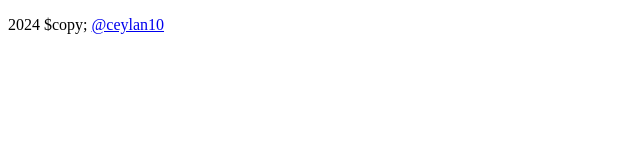
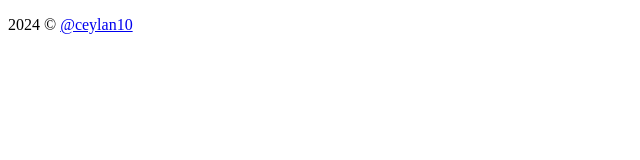
Before and after one commit to ceylan10/celebi, a plain HTML site: page index.html in a window 1280 px wide. Shown: the full height of the page, 0-640 px from the left. Drawn offline with Linux system fonts and the light colour scheme.

Commit message:
Update index.html

```diff
--- a/index.html
+++ b/index.html
@@ -6,6 +6,6 @@
     <title>Çelebi - 1.0.0</title>
 </head>
 <body>
-    <p>2024 $copy; <a href="https://github.com/ceylan10">@ceylan10</a></p>
+    <p>2024 &copy; <a href="https://github.com/ceylan10">@ceylan10</a></p>
 </body>
 </html>
```
